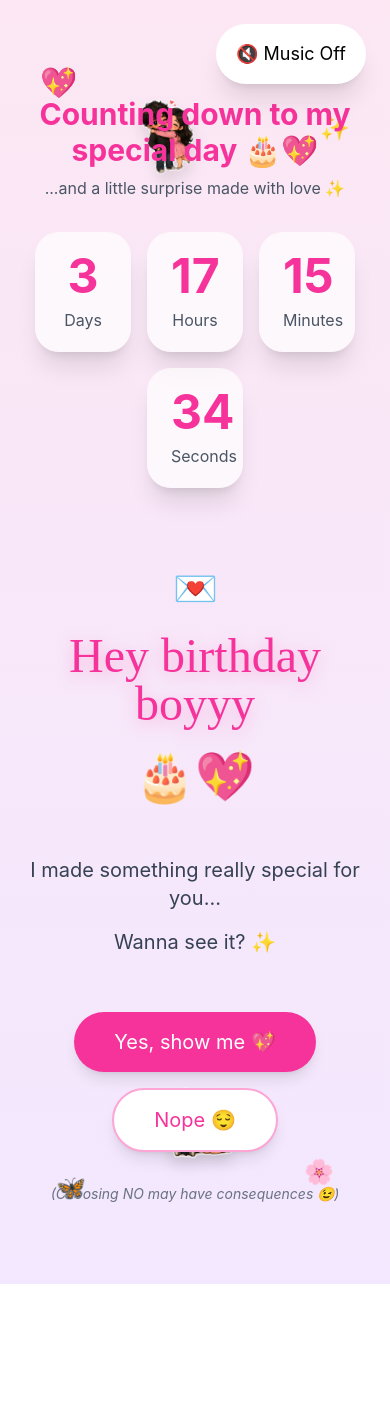
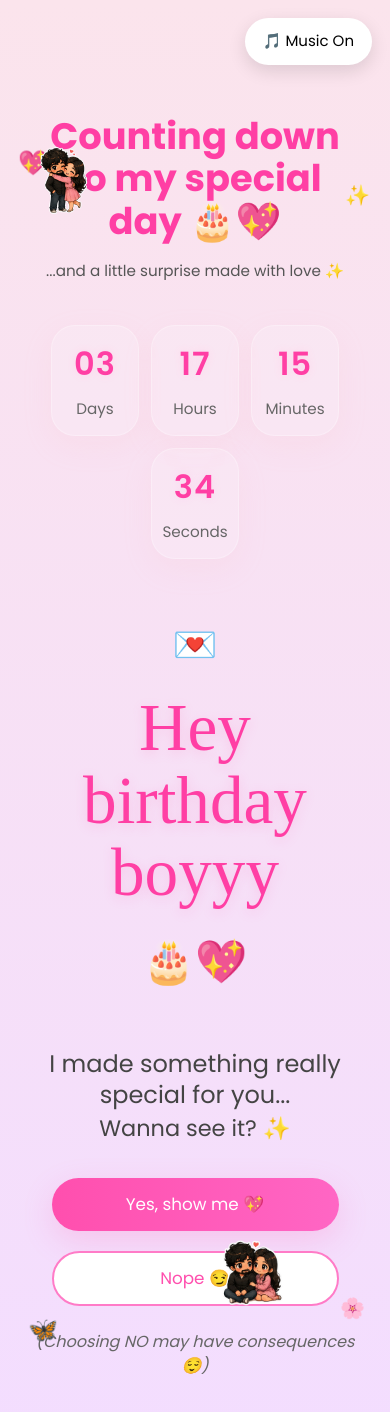
Before and after one commit to harikapullamsetty9279-web/birthday-website-preview, a React (Vite) app: page / in a window 390 px wide. Shown: the top 1412 px of the page. Before the commit the page ends 1284 px from the top, so only its background shows below. Built offline with nearby package versions, Linux system fonts and the light colour scheme.

Commit message:
Updated mobile friendly birthday preview

```diff
--- a/src/pages/Home.jsx
+++ b/src/pages/Home.jsx
@@ -1,37 +1,35 @@
 import { useState, useEffect, useRef } from "react";
+import dreamyMusic from "../assets/music/dreamy.mp3";
+import sittingTogether from "../assets/stickers/sitting_together-removebg-preview.png";
+import huggingSticker from "../assets/stickers/hugging-removebg-preview.png";
 
-// STICKERS
-import huggingSticker from "../assets/stickers/hugging-removebg-preview.png";
-import sittingSticker from "../assets/stickers/sitting_together-removebg-preview.png";
-
-// MUSIC
-import bgMusic from "../assets/music/dreamy.mp3";
-
-export default function Home() {
-  const [showMessage, setShowMessage] = useState(false);
-  const [isPlaying, setIsPlaying] = useState(false);
-
-  // AUDIO
-  const audio = useRef(new Audio(bgMusic));
-
-  useEffect(() => {
-    audio.current.loop = true;
-  }, []);
-
-  const toggleMusic = () => {
-    if (isPlaying) {
-      audio.current.pause();
-      setIsPlaying(false);
-    } else {
-      audio.current.play();
-      setIsPlaying(true);
-    }
+function Home() {
+  const navigateBlocked = () => {
+    setShowPreparing(true);
   };
 
-  // COUNTDOWN
   const targetDate = new Date("2026-05-18T00:00:00").getTime();
 
-  const calculateTimeLeft = () => {
+  const [timeLeft, setTimeLeft] = useState({
+    days: 0,
+    hours: 0,
+    minutes: 0,
+    seconds: 0,
+  });
+  const [musicPlaying, setMusicPlaying] = useState(true);
+  const [showPreparing, setShowPreparing] = useState(false);
+
+  // FLOW STATES
+  const [showCountdown, setShowCountdown] = useState(false);
+  const [showMainContent, setShowMainContent] = useState(false);
+  const [showButtons, setShowButtons] = useState(false);
+  const [showStickers, setShowStickers] = useState(false);
+
+  const audioRef = useRef(new Audio(dreamyMusic));
+
+  // COUNTDOWN
+  useEffect(() => {
+    const updateCountdown = () => {
       const now = new Date().getTime();
       const difference = targetDate - now;
 
@@ -42,149 +40,492 @@ export default function Home() {
       const minutes = Math.floor((difference % (1000 * 60 * 60)) / (1000 * 60));
       const seconds = Math.floor((difference % (1000 * 60)) / 1000);
 
-    return { days, hours, minutes, seconds };
+      setTimeLeft({ days, hours, minutes, seconds });
     };
 
-  const [timeLeft, setTimeLeft] = useState(calculateTimeLeft());
-
-  useEffect(() => {
-    const timer = setInterval(() => {
-      setTimeLeft(calculateTimeLeft());
-    }, 1000);
+    updateCountdown();
+    const timer = setInterval(updateCountdown, 1000);
 
     return () => clearInterval(timer);
+  }, [targetDate]);
+
+  // PAGE FLOW
+  useEffect(() => {
+    setTimeout(() => setShowCountdown(true), 300);
+    setTimeout(() => setShowMainContent(true), 1400);
+    setTimeout(() => setShowButtons(true), 2400);
+    setTimeout(() => setShowStickers(true), 3200);
   }, []);
 
+  // Music
+  useEffect(() => {
+    if (audioRef.current) {
+      audioRef.current.volume = 0.4;
+
+      const playMusic = async () => {
+        try {
+          await audioRef.current.play();
+          setIsPlaying(true);
+        } catch (error) {
+          console.log("Autoplay blocked until user interaction");
+        }
+      };
+
+      playMusic();
+
+      const startMusicOnFirstClick = async () => {
+        if (audioRef.current && audioRef.current.paused) {
+          try {
+            await audioRef.current.play();
+            setIsPlaying(true);
+          } catch (err) {
+            console.log(err);
+          }
+        }
+
+        document.removeEventListener("click", startMusicOnFirstClick);
+      };
+
+      document.addEventListener("click", startMusicOnFirstClick);
+
+      return () => {
+        document.removeEventListener("click", startMusicOnFirstClick);
+      };
+    }
+  }, []);
+
+  // MUSIC
+  const toggleMusic = () => {
+    if (musicPlaying) {
+      audioRef.current.pause();
+      setMusicPlaying(false);
+    } else {
+      audioRef.current.loop = true;
+      audioRef.current.volume = 0.5;
+      audioRef.current.play();
+      setMusicPlaying(true);
+    }
+  };
+
   return (
-    <div className="min-h-screen overflow-hidden px-4 relative bg-gradient-to-b from-pink-100 to-purple-100 flex flex-col items-center text-center">
-      {/* TOP LEFT EMOJI */}
-      <div className="absolute top-16 left-10 text-3xl">💖</div>
+    <div
+      style={{
+        minHeight: "100vh",
+        background: "linear-gradient(to bottom, #fbe4ec, #f3ddff)",
+        backgroundBlendMode: "soft-light",
+        overflow: "hidden",
+        position: "relative",
+        padding: "40px 20px 90px",
+        fontFamily: "Poppins, sans-serif",
+      }}
+    >
+      {/* MUSIC BUTTON */}
 
-      {/* TOP RIGHT SPARKLE */}
-      <div className="absolute top-28 right-10 text-2xl">✨</div>
+      <button
+        onClick={toggleMusic}
+        style={{
+          position: "fixed",
+          top: window.innerWidth < 768 ? "18px" : "32px",
+          right: window.innerWidth < 768 ? "18px" : "20px",
+          padding: window.innerWidth < 768 ? "12px 18px" : "12px 20px",
+          borderRadius: "30px",
+          border: "none",
+          background: "white",
+          boxShadow: "0 6px 18px rgba(0,0,0,0.12)",
+          cursor: "pointer",
+          fontSize: window.innerWidth < 768 ? "15px" : "16px",
+          zIndex: 999,
+        }}
+      >
+        {musicPlaying ? "🎵 Music On" : "🔇 Music Off"}
+      </button>
 
-      {/* BOTTOM LEFT BUTTERFLY */}
-      <div className="absolute bottom-20 left-14 text-2xl">🦋</div>
+      {/* STICKERS */}
 
-      {/* BOTTOM RIGHT FLOWER */}
-      <div className="absolute bottom-24 right-14 text-2xl">🌸</div>
-
-      {/* HUGGING STICKER */}
+      {showStickers && (
+        <>
+          {/* TOP LEFT HUGGING */}
           <img
             src={huggingSticker}
             alt="hugging sticker"
-        className="absolute top-24 left-32 md:left-72 w-20 md:w-36 rotate-[-8deg] drop-shadow-xl pointer-events-none"
+            style={{
+              position: "absolute",
+              top: window.innerWidth < 768 ? "145px" : "135px",
+              left: window.innerWidth < 768 ? "28px" : "260px",
+              width: window.innerWidth < 768 ? "72px" : "125px",
+              zIndex: 2,
+              animation: "floatIn 1.5s ease forwards",
+            }}
           />
+
+          {/* TOP HEART */}
+          <div
+            style={{
+              position: "absolute",
+              top: window.innerWidth < 768 ? "145px" : "155px",
+              left: window.innerWidth < 768 ? "18px" : "40px",
+              fontSize: window.innerWidth < 768 ? "24px" : "28px",
+              animation: "floatIn 1.8s ease forwards",
+            }}
+          >
+            💖
+          </div>
+
+          {/* TOP SPARKLE */}
+          <div
+            style={{
+              position: "absolute",
+              top: window.innerWidth < 768 ? "180px" : "190px",
+              right: window.innerWidth < 768 ? "20px" : "60px",
+              fontSize: window.innerWidth < 768 ? "20px" : "24px",
+              animation: "floatIn 2s ease forwards",
+            }}
+          >
+            ✨
+          </div>
+
+          {/* BOTTOM BUTTERFLY */}
+          <div
+            style={{
+              position: "absolute",
+              bottom: window.innerWidth < 768 ? "120px" : "120px",
+              left: window.innerWidth < 768 ? "28px" : "50px",
+              fontSize: window.innerWidth < 768 ? "24px" : "26px",
+              animation: "floatIn 2s ease forwards",
+            }}
+          >
+            🦋
+          </div>
+
+          {/* BOTTOM FLOWER */}
+          <div
+            style={{
+              position: "absolute",
+              bottom: window.innerWidth < 768 ? "145px" : "150px",
+              right: window.innerWidth < 768 ? "25px" : "80px",
+              fontSize: window.innerWidth < 768 ? "20px" : "22px",
+              animation: "floatIn 2s ease forwards",
+            }}
+          >
+            🌸
+          </div>
 
           {/* SITTING STICKER */}
           <img
-        src={sittingSticker}
-        alt="cute sticker"
-        className="absolute bottom-28 right-36 md:right-[420px] w-24 md:w-40 drop-shadow-xl pointer-events-none"
+            src={sittingTogether}
+            alt="sitting sticker"
+            style={{
+              position: "absolute",
+              bottom: window.innerWidth < 768 ? "150px" : "135px",
+              right: window.innerWidth < 768 ? "95px" : "330px",
+              width: window.innerWidth < 768 ? "88px" : "145px",
+              zIndex: 2,
+              animation: "floatIn 2s ease forwards",
+            }}
           />
+        </>
+      )}
 
-      {/* COUNTDOWN SECTION */}
-      <div className="mt-24 z-10">
-        <h1 className="text-3xl md:text-5xl font-bold text-pink-500">
+      {/* COUNTDOWN */}
+
+      {showCountdown && (
+        <div
+          style={{
+            textAlign: "center",
+            marginTop: window.innerWidth < 768 ? "75px" : "20px",
+            animation: "fadeDown 1s ease forwards",
+          }}
+        >
+          <h1
+            style={{
+              color: "#ff3fa4",
+              fontSize: window.innerWidth < 768 ? "2.3rem" : "2.7rem",
+              lineHeight: "1.15",
+              fontWeight: "700",
+              marginBottom: "18px",
+              padding: "0 10px",
+            }}
+          >
             Counting down to my special day 🎂💖
           </h1>
 
-        <p className="mt-2 text-gray-600 text-base md:text-2xl">
+          <p
+            style={{
+              color: "#555",
+              fontSize: window.innerWidth < 768 ? "0.95rem" : "1.05rem",
+              marginBottom: "42px",
+              padding: "0 15px",
+            }}
+          >
             ...and a little surprise made with love ✨
           </p>
 
-        {/* COUNTDOWN BOXES */}
-        <div className="flex flex-wrap justify-center gap-4 mt-8">
-          <div className="bg-white/70 shadow-xl rounded-3xl px-6 py-5 w-24">
-            <h2 className="text-5xl font-bold text-pink-500">
-              {timeLeft.days}
+          <div
+            style={{
+              display: "flex",
+              justifyContent: "center",
+              gap: window.innerWidth < 768 ? "12px" : "20px",
+              flexWrap: "wrap",
+            }}
+          >
+            {[
+              { label: "Days", value: timeLeft.days },
+              { label: "Hours", value: timeLeft.hours },
+              { label: "Minutes", value: timeLeft.minutes },
+              { label: "Seconds", value: timeLeft.seconds },
+            ].map((item, index) => (
+              <div
+                key={index}
+                style={{
+                  background: "rgba(255,255,255,0.14)",
+                  backdropFilter: "blur(18px)",
+                  WebkitBackdropFilter: "blur(18px)",
+                  border: "1px solid rgba(255,255,255,0.28)",
+                  padding: window.innerWidth < 768 ? "14px 10px" : "14px 12px",
+                  borderRadius: "24px",
+                  width: window.innerWidth < 768 ? "88px" : "82px",
+                  boxShadow: "0 10px 30px rgba(255, 182, 193, 0.12)",
+                  animation: "flipCard 0.8s ease",
+                  transformStyle: "preserve-3d",
+                }}
+              >
+                <h2
+                  key={item.value}
+                  style={{
+                    color: "#ff3fa4",
+                    fontSize: window.innerWidth < 768 ? "2rem" : "1.7rem",
+                    fontWeight: "600",
+                    letterSpacing: "1px",
+                    textShadow: "0 0 10px rgba(255,105,180,0.12)",
+                    margin: 0,
+                    animation: "flipNumber 0.6s ease",
+                    transformOrigin: "center",
+                    display: "inline-block",
+                  }}
+                >
+                  {String(item.value).padStart(2, "0")}
                 </h2>
-            <p className="text-gray-600 mt-2">Days</p>
+
+                <p
+                  style={{
+                    color: "#666",
+                    marginTop: "10px",
+                    fontSize: window.innerWidth < 768 ? "0.95rem" : "1rem",
+                  }}
+                >
+                  {item.label}
+                </p>
               </div>
-
-          <div className="bg-white/70 shadow-xl rounded-3xl px-6 py-5 w-24">
-            <h2 className="text-5xl font-bold text-pink-500">
-              {timeLeft.hours}
-            </h2>
-            <p className="text-gray-600 mt-2">Hours</p>
-          </div>
-
-          <div className="bg-white/70 shadow-xl rounded-3xl px-6 py-5 w-24">
-            <h2 className="text-5xl font-bold text-pink-500">
-              {timeLeft.minutes}
-            </h2>
-            <p className="text-gray-600 mt-2">Minutes</p>
-          </div>
-
-          <div className="bg-white/70 shadow-xl rounded-3xl px-6 py-5 w-24">
-            <h2 className="text-5xl font-bold text-pink-500">
-              {timeLeft.seconds}
-            </h2>
-            <p className="text-gray-600 mt-2">Seconds</p>
+            ))}
           </div>
         </div>
-      </div>
+      )}
 
       {/* MAIN CONTENT */}
-      <div className="flex flex-col items-center justify-center mt-20 z-10">
-        <div className="text-4xl mb-6">💌</div>
+
+      {showMainContent && (
+        <div
+          style={{
+            textAlign: "center",
+            marginTop: window.innerWidth < 768 ? "60px" : "70px",
+            animation: "fadeUp 1.5s ease forwards",
+          }}
+        >
+          <div style={{ fontSize: "36px" }}>💌</div>
 
           <h1
-          className="text-5xl md:text-8xl text-pink-500"
             style={{
+              fontSize: window.innerWidth < 768 ? "4.2rem" : "4.6rem",
+              lineHeight: "1.08",
+              color: "#ff3fa4",
               fontFamily: "cursive",
-            textShadow: "0 4px 15px rgba(255,105,180,0.4)",
+              margin: "20px 0",
+              textShadow: "0 3px 12px rgba(255, 105, 180, 0.22)",
+              padding: "0 10px",
             }}
           >
             Hey birthday boyyy
           </h1>
 
-        <div className="text-5xl mt-6">🎂💖</div>
+          <div style={{ fontSize: "42px" }}>🎂💖</div>
 
-        <p className="mt-14 text-xl md:text-3xl text-gray-700">
+          <p
+            style={{
+              marginTop: "55px",
+              fontSize: window.innerWidth < 768 ? "1.5rem" : "1.45rem",
+              color: "#444",
+              padding: "0 15px",
+              lineHeight: "1.3",
+            }}
+          >
             I made something really special for you...
           </p>
 
-        <p className="mt-4 text-xl md:text-3xl text-gray-700">
+          <p
+            style={{
+              fontSize: window.innerWidth < 768 ? "1.4rem" : "1.3rem",
+              color: "#444",
+              marginTop: "2px",
+            }}
+          >
             Wanna see it? ✨
           </p>
+        </div>
+      )}
 
       {/* BUTTONS */}
-        <div className="flex flex-col md:flex-row gap-4 justify-center items-center mt-14">
+
+      {showButtons && (
+        <>
+          <div
+            style={{
+              marginTop: "32px",
+              display: "flex",
+              justifyContent: "center",
+              gap: "20px",
+              flexWrap: "wrap",
+              animation: "fadeUp 2s ease forwards",
+            }}
+          >
             <button
-            onClick={() => setShowMessage(true)}
-            className="bg-pink-500 hover:bg-pink-600 text-white px-10 py-4 rounded-full text-xl shadow-lg transition-all"
+              onClick={navigateBlocked}
+              style={{
+                padding: window.innerWidth < 768 ? "14px 30px" : "13px 28px",
+                width: window.innerWidth < 768 ? "82%" : "auto",
+                maxWidth: "320px",
+                borderRadius: "40px",
+                border: "none",
+                background: "linear-gradient(to right, #ff4fae, #ff66c4)",
+                color: "white",
+                fontSize: "1.05rem",
+                cursor: "pointer",
+                boxShadow: "0 10px 30px rgba(255, 105, 180, 0.22)",
+              }}
             >
               Yes, show me 💖
             </button>
 
             <button
-            onClick={() => setShowMessage(true)}
-            className="bg-white border-2 border-pink-300 hover:bg-pink-50 text-pink-500 px-10 py-4 rounded-full text-xl shadow-lg transition-all"
+              onClick={navigateBlocked}
+              style={{
+                padding: window.innerWidth < 768 ? "13px 28px" : "12px 26px",
+                width: window.innerWidth < 768 ? "82%" : "auto",
+                maxWidth: "320px",
+                borderRadius: "40px",
+                border: "2px solid #ff7bc7",
+                background: "white",
+                color: "#ff4fae",
+                fontSize: "1.05rem",
+                cursor: "pointer",
+              }}
             >
-            Nope 😌
+              Nope 😏
             </button>
           </div>
 
-        {/* TEMP MESSAGE */}
-        {showMessage && (
-          <p className="mt-8 text-pink-500 text-lg md:text-xl animate-pulse font-medium">
+          {/* PREPARING TEXT */}
+
+          {showPreparing && (
+            <p
+              style={{
+                textAlign: "center",
+                marginTop: "32px",
+                color: "#ff3fa4",
+                fontWeight: "400",
+                opacity: 0.75,
+                fontSize: window.innerWidth < 768 ? "1.6rem" : "1.2rem",
+                animation: "fadeUp 1s ease forwards",
+                padding: "0 10px",
+              }}
+            >
               Preparing your surprise... 💖✨
             </p>
           )}
 
-        <p className="mt-8 text-gray-500 italic text-sm md:text-lg mb-20">
-          (Choosing NO may have consequences 😉)
+          {/* WARNING */}
+
+          <p
+            style={{
+              textAlign: "center",
+              marginTop: "24px",
+              color: "#666",
+              fontStyle: "italic",
+              fontSize: window.innerWidth < 768 ? "1rem" : "1.1rem",
+              animation: "fadeUp 2.2s ease forwards",
+              padding: "0 10px",
+            }}
+          >
+            (Choosing NO may have consequences 😌)
           </p>
-      </div>
+        </>
+      )}
 
-      {/* MUSIC BUTTON */}
-      <button
-        onClick={toggleMusic}
-        className="fixed top-6 right-6 bg-white shadow-xl px-5 py-4 rounded-full text-lg z-50"
-      >
-        {isPlaying ? "🎵 Music On" : "🔇 Music Off"}
-      </button>
+      {/* ANIMATIONS */}
+
+      <style>
+        {`
+          @keyframes fadeDown {
+            from {
+              opacity: 0;
+              transform: translateY(-30px);
+            }
+            to {
+              opacity: 1;
+              transform: translateY(0);
+            }
+          }
+
+          @keyframes fadeUp {
+            from {
+              opacity: 0;
+              transform: translateY(40px);
+            }
+            to {
+              opacity: 1;
+              transform: translateY(0);
+            }
+          }
+
+          @keyframes floatIn {
+            from {
+              opacity: 0;
+              transform: scale(0.7);
+            }
+            to {
+              opacity: 1;
+              transform: scale(1);
+            }
+          }
+          @keyframes flipCard {
+            0% {
+              transform: rotateX(90deg);
+              opacity: 0.4;
+            }
+
+            100% {
+              transform: rotateX(0deg);
+              opacity: 1;
+            }
+          }
+          @keyframes flipNumber {
+            0% {
+              transform: rotateX(90deg);
+              opacity: 0.3;
+            }
+
+            50% {
+              transform: rotateX(-10deg);
+            }
+
+            100% {
+              transform: rotateX(0deg);
+              opacity: 1;
+            }
+          }
+        `}
+      </style>
     </div>
   );
 }
+
+export default Home;
```
Lines whose indentation alone changed are shown as unchanged.
